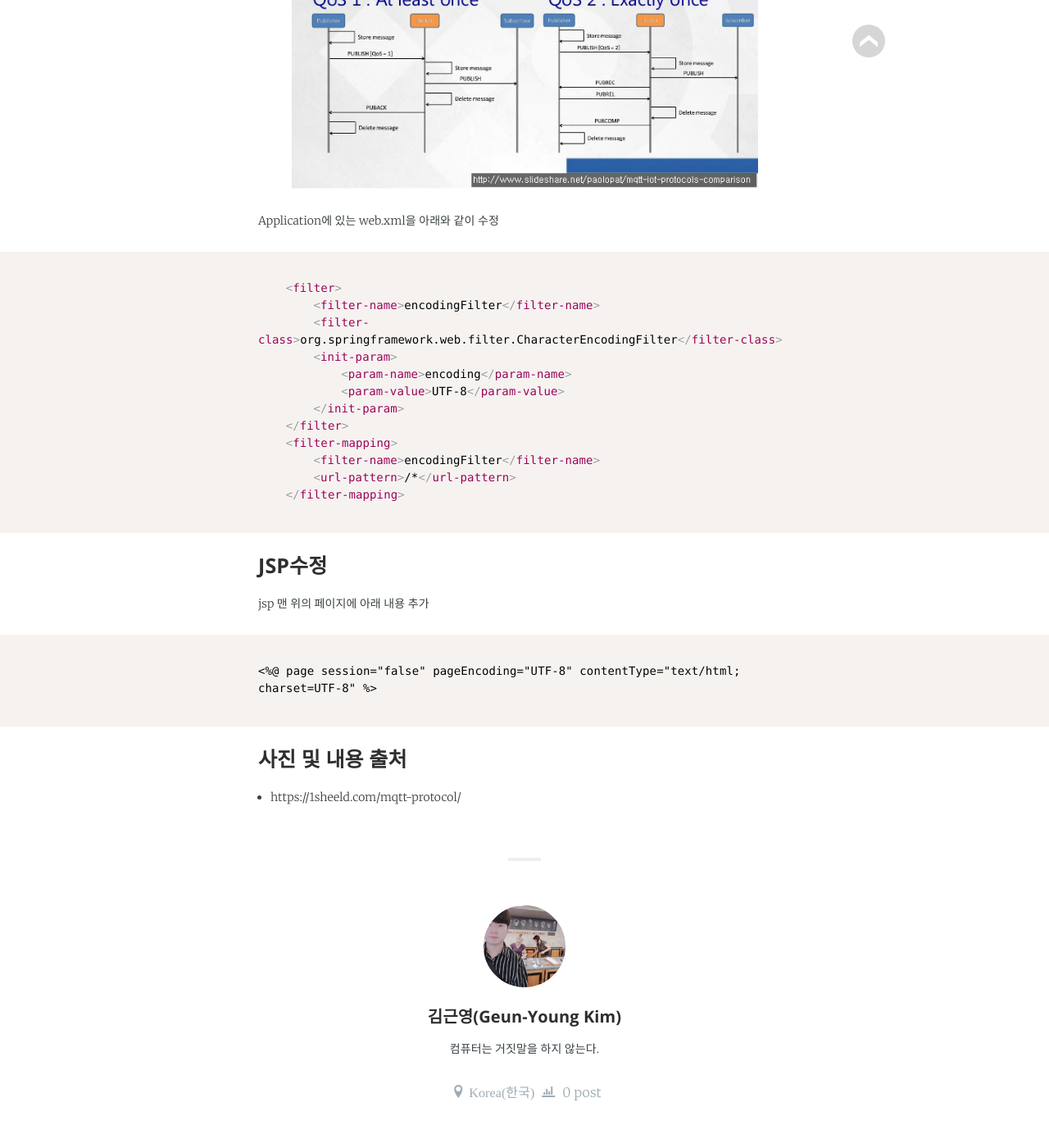
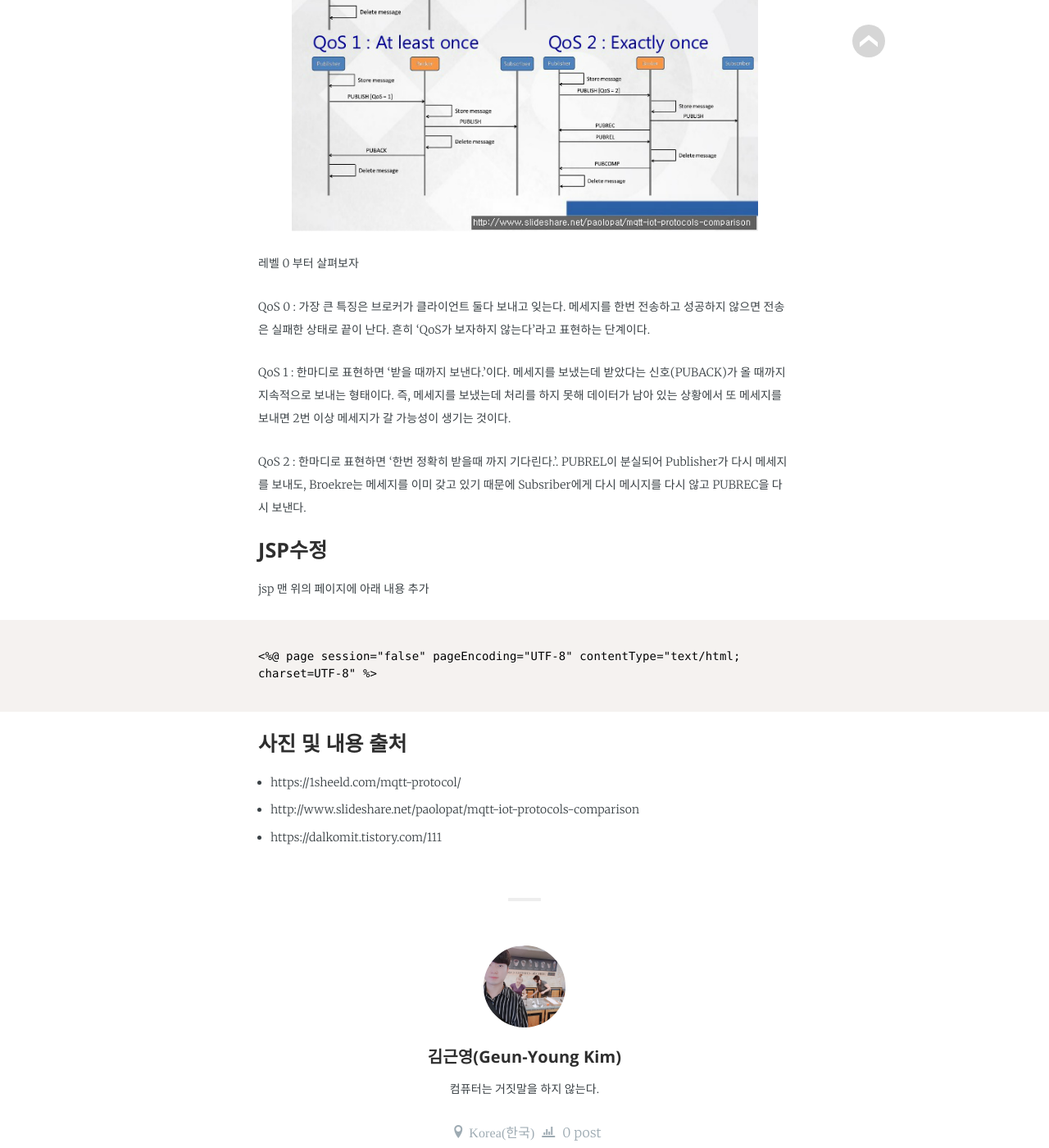
Before and after one commit to jwillmer/jekyllDecent, a Jekyll site: the page built from _posts/2019-05-27-MQTT1.md, in a window 1280 px wide and 1400 px high, scrolled down 2423 px. Shown: the whole window at 82% size. Built offline with Jekyll 4.4.1, drawn with Linux system fonts in a browser that asks for light colours; some web fonts are replaced; some of the changed text lies outside the part shown.

Commit message:
Update 2019-05-27-MQTT1.md

````diff
--- a/_posts/2019-05-27-MQTT1.md
+++ b/_posts/2019-05-27-MQTT1.md
@@ -60,6 +60,7 @@ MQTT의 특징으로 크게 QoS와 Broker, Publish/Subscribe 시스템을 들
 
 ## QoS(Quality of Service)
 
+QoS란 우리가 메세지에 대해 어떤 프로토콜로 주고 받을 것인가에 대한 설정이다.
 
 <aside>
 <figure>
@@ -67,25 +68,13 @@ MQTT의 특징으로 크게 QoS와 Broker, Publish/Subscribe 시스템을 들
 </figure>
 </aside>
 
+레벨 0 부터 살펴보자
 
-Application에 있는 web.xml을 아래와 같이 수정
+QoS 0 : 가장 큰 특징은 브로커가 클라이언트 둘다 보내고 잊는다. 메세지를 한번 전송하고 성공하지 않으면 전송은 실패한 상태로 끝이 난다. 흔히 'QoS가 보자하지 않는다'라고 표현하는 단계이다.
 
-```xml
+QoS 1 : 한마디로 표현하면 '받을 때까지 보낸다.'이다. 메세지를 보냈는데 받았다는 신호(PUBACK)가 올 때까지 지속적으로 보내는 형태이다. 즉, 메세지를 보냈는데 처리를 하지 못해 데이터가 남아 있는 상황에서 또 메세지를 보내면 2번 이상 메세지가 갈 가능성이 생기는 것이다.
 
-	<filter>
-    	<filter-name>encodingFilter</filter-name>
-    	<filter-class>org.springframework.web.filter.CharacterEncodingFilter</filter-class>
-    	<init-param>
-    	  	<param-name>encoding</param-name>
-      		<param-value>UTF-8</param-value>
-    	</init-param>
-  	</filter>
-  	<filter-mapping>
-    	<filter-name>encodingFilter</filter-name>
-    	<url-pattern>/*</url-pattern>
-  	</filter-mapping>
-
-```
+QoS 2 : 한마디로 표현하면 '한번 정확히 받을때 까지 기다린다.'. PUBREL이 분실되어 Publisher가 다시 메세지를 보내도, Broekre는 메세지를 이미 갖고 있기 때문에 Subsriber에게 다시 메시지를 다시 않고 PUBREC을 다시 보낸다.
 
 ### JSP수정
 
@@ -100,3 +89,5 @@ jsp 맨 위의 페이지에 아래 내용 추가
 ### 사진 및 내용 출처
 
 - https://1sheeld.com/mqtt-protocol/
+- http://www.slideshare.net/paolopat/mqtt-iot-protocols-comparison
+- https://dalkomit.tistory.com/111
````
